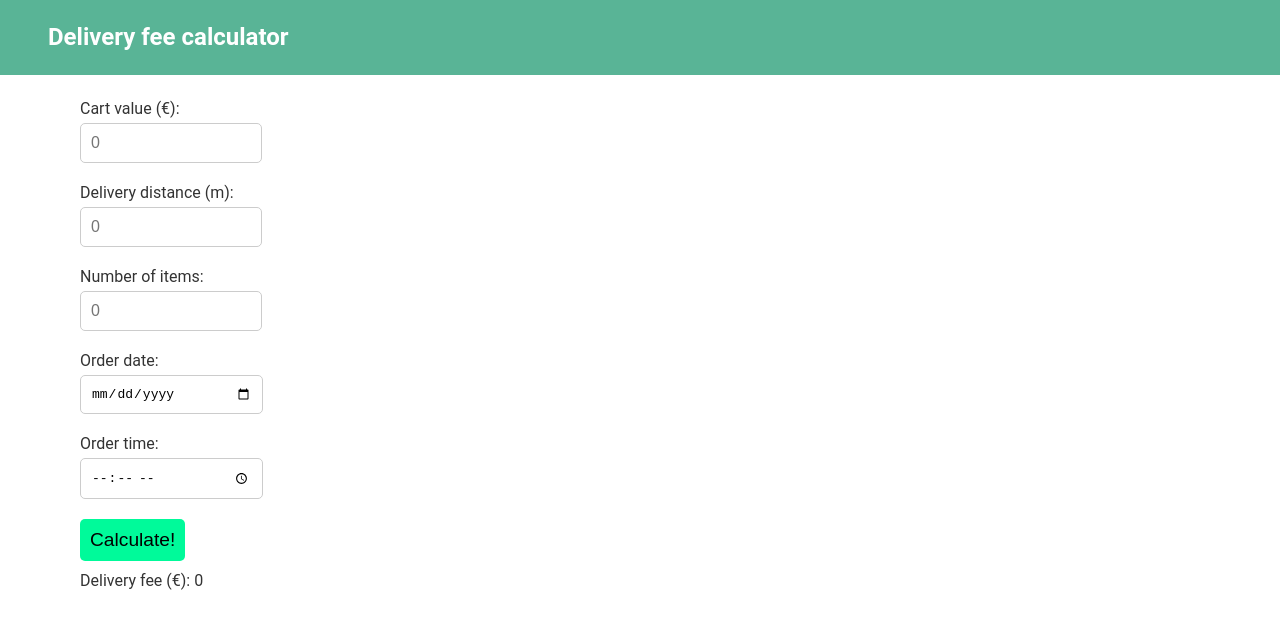
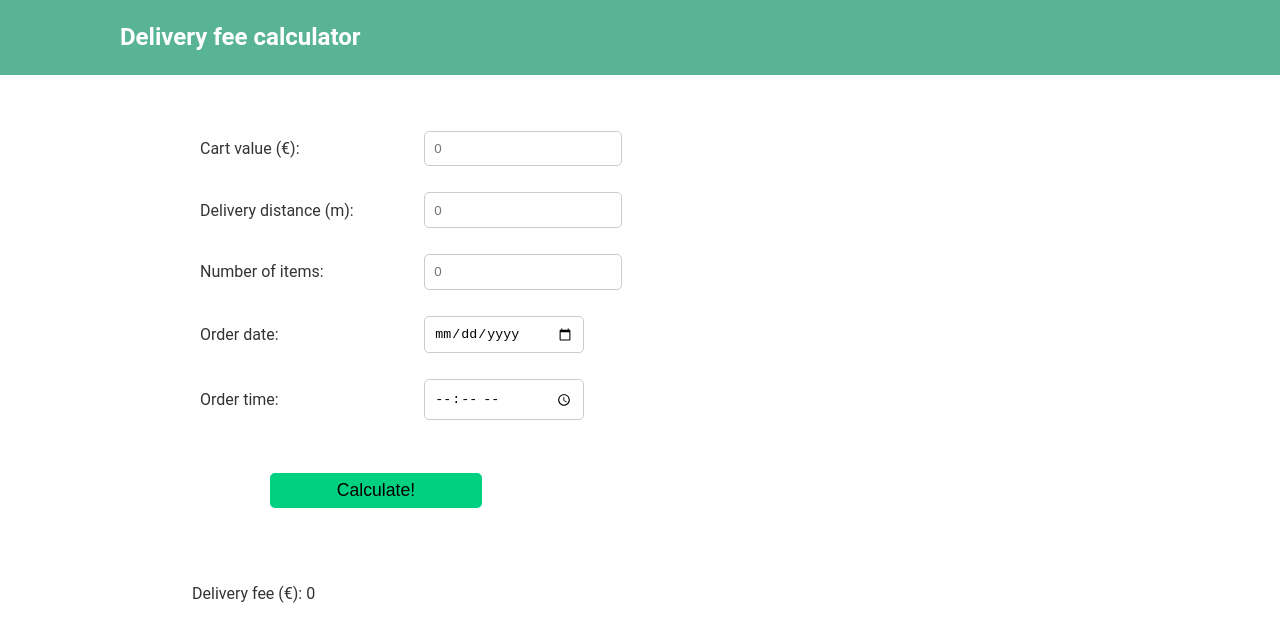
Before and after one commit to ukrtek/dfc-frontend, a React (Create React App) app: page / in a window 1280 px wide. Shown: the top 642 px of the page. Built offline with nearby package versions, Linux system fonts and the light colour scheme.

Commit message:
wip add styles

```diff
--- a/src/components/Form.css
+++ b/src/components/Form.css
@@ -11,41 +11,57 @@ h1 {
 	vertical-align: middle;
 	font-size: 1.5em;
 	padding: 0.3em;
-	padding-left: 2em;
+	padding-left: 5em;
 }
 
 form {
 	width: 100%;
+	justify-content: center;
 }
 
-.main {
-	padding-top: 1.5em;
-	padding-left: 5em;
+.form-container {
+	display: flex;
+	flex-direction: column;
+	align-items: flex-start;
+	width: 50%;
+	margin: 3em 12em;
 }
 
-input {
+.form-row {
+	display: flex;
+	margin-bottom: 10px;
+	align-items: center;
+	padding: 0.5em;
+}
+
+.form-row label {
+	margin-right: 4em;
 	width: 10em;
-	margin-bottom: 10px;
-	padding: 10px;
+	size: 3px;
+	padding: auto;
+}
+
+.form-row input {
 	border: 1px solid #ccc;
 	border-radius: 5px;
-	font-size: 1em;
-}
-
-input[type="date"],
-input[type="time"] {
-	width: 12.35em;
-	font-size: 1em;
+	padding: 0.7em;
 
 }
 
-button {
-	padding: 10px;
+#order-date, #order-time {
+}
+
+
+#calculate {
+	horizontal-align: center;
+	width: 12em;
+	padding: 0.4em;
+	margin: 1.5em 4em;
 	border: 0;
 	border-radius: 5px;
-	background-color: mediumspringgreen;
+	background-color: rgb(0, 209, 129);
 	cursor: pointer;
-	font-size: 1.2em;
+	font-size: 1.1em;
 }
 
 button:hover {
@@ -53,14 +69,26 @@ button:hover {
 }
 
 button:active {
-	background-color: rgb(44, 132, 83);
+	background-color: rgb(46, 135, 86);
 }
 
-div {
-	margin-bottom: 10px;
+#result {
+	margin-top: 2em;
+	margin-bottom: 1em;
+	size: 5em;
 }
 
 .input-label {
-	display: block;
+	display: inline-block;
 	margin-bottom: 5px;
 }
+
+#result label {
+	size: 2em;
+	display: inline;
+	margin-bottom: 5px;
+}
+
+#order-date, #order-time {
+	width: 10.445em;
+}
--- a/src/components/Form.tsx
+++ b/src/components/Form.tsx
@@ -68,39 +68,40 @@ function Form() {
 				<h1>Delivery fee calculator</h1>
 			</header>
 
-			<div className='main'>
-				<div>
-				<label className='input-label'>Cart value (€): </label>
-				<input type="number" placeholder="0" onChange={handleCartValueChange}></input>
+			<div className='form-container'>
+
+				<div className='form-row'>
+				<label htmlFor='cart-value'>Cart value (€): </label>
+				<input type="number" id='cart-value' placeholder="0" onChange={handleCartValueChange}></input>
 				</div>
 
-				<div>
-					<label className='input-label'>Delivery distance (m): </label>
-					<input type="number" placeholder="0" min="1" onChange={handleDeliveryDistanceChange}></input>
+				<div className='form-row'>
+					<label htmlFor='distance'>Delivery distance (m): </label>
+					<input type="number" id='distance' placeholder="0" min="1" onChange={handleDeliveryDistanceChange}></input>
 				</div>
 
-				<div>
-					<label className='input-label'>Number of items: </label>
-					<input type="number" placeholder="0" min="1" onChange={handleNumberOfItemsChange}></input>
+				<div className='form-row'>
+					<label htmlFor='number-of-items'>Number of items: </label>
+					<input type="number" id='number-of-items' placeholder="0" min="1" onChange={handleNumberOfItemsChange}></input>
 				</div>
 
-				<div>
-					<label className='input-label'>Order date: </label>
-					<input type="date" onChange={handleOrderDateChange}></input>
+				<div className='form-row'>
+					<label htmlFor='date'>Order date: </label>
+					<input type="date" id='order-date' onChange={handleOrderDateChange}></input>
 				</div>
 
-				<div>
-					<label className='input-label'>Order time: </label>
-					<input type="time" onChange={handleOrderTimeChange}></input>
+				<div className='form-row'>
+					<label htmlFor='time'>Order time: </label>
+					<input type="time" id='order-time' onChange={handleOrderTimeChange}></input>
 				</div>
 
-				<div>
+				<div className='form-row'>
 					<button id='calculate' type="submit">Calculate!</button>
 				</div>
 
-				<div>
-					<label id='result'>Delivery fee (€): </label>
-					<span id='result'>{deliveryFee}</span>
+				<div id='result'>
+					<label>Delivery fee (€): </label>
+					<span>{deliveryFee}</span>
 				</div>
 			</div>
 
```
